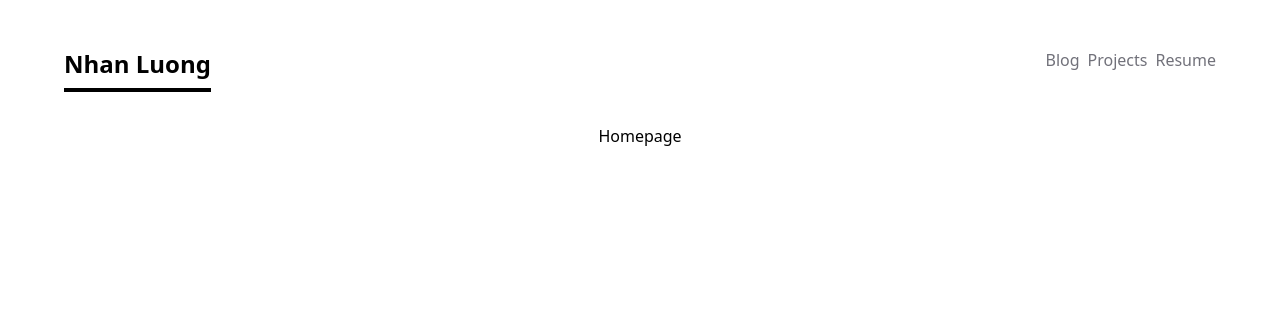
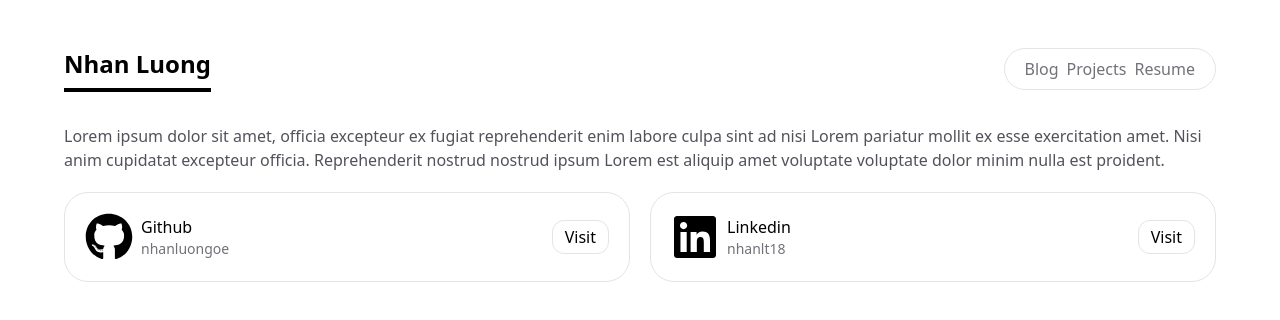
Before and after one commit to v-diepttn147/blog, a Next.js app: page / in a window 1280 px wide. Shown: the top 320 px of the page. Built offline with nearby package versions, Linux system fonts and the light colour scheme.

Commit message:
feat: add social cards

```diff
--- a/package.json
+++ b/package.json
@@ -20,6 +20,7 @@
     "postcss": "8.4.24",
     "react": "18.2.0",
     "react-dom": "18.2.0",
+    "react-icons": "^4.10.1",
     "remark": "^14.0.3",
     "remark-html": "^15.0.2",
     "tailwindcss": "3.3.2",
--- a/src/app/(routes)/globals.css
+++ b/src/app/(routes)/globals.css
@@ -2,12 +2,8 @@
 @tailwind components;
 @tailwind utilities;
 
-@layer comonents {
-  .text-primary {
-    @apply text-black;
-  }
-
-  .text-secondary {
-    @apply text-gray-500;
+@layer components {
+  .card {
+    @apply bg-white rounded-3xl border border-zinc-200 py-2 px-5;
   }
 }
--- a/src/app/(routes)/page.tsx
+++ b/src/app/(routes)/page.tsx
@@ -1,7 +1,37 @@
+import { FaGithub, FaLinkedin } from "react-icons/fa";
+import { SocialCard } from "../_common/components";
+
+const SOCIALS = {
+  github: "https://github.com/nhanluongoe",
+  linkedin: "https://www.linkedin.com/in/nhanlt18/",
+};
+
 export default function Home() {
   return (
     <main className="flex flex-col items-center justify-between">
-      <div>Homepage</div>
+      <p className="text-zinc-600 mb-5">
+        Lorem ipsum dolor sit amet, officia excepteur ex fugiat reprehenderit
+        enim labore culpa sint ad nisi Lorem pariatur mollit ex esse
+        exercitation amet. Nisi anim cupidatat excepteur officia. Reprehenderit
+        nostrud nostrud ipsum Lorem est aliquip amet voluptate voluptate dolor
+        minim nulla est proident.
+      </p>
+      <div className="w-full">
+        <div className="flex gap-x-5">
+          <SocialCard
+            title="Github"
+            desc="nhanluongoe"
+            icon={<FaGithub size="3em" />}
+            href={SOCIALS.github}
+          />
+          <SocialCard
+            title="Linkedin"
+            desc="nhanlt18"
+            icon={<FaLinkedin size="3em" />}
+            href={SOCIALS.linkedin}
+          />
+        </div>
+      </div>
     </main>
-  )
+  );
 }
--- /dev/null
+++ b/src/app/_common/components/SocialCard/index.tsx
@@ -0,0 +1,30 @@
+import Link from "next/link";
+import { ReactNode } from "react";
+
+interface ICardProps {
+  title: string;
+  desc: string;
+  icon?: ReactNode;
+  href?: string;
+}
+
+export default function SocialCard(props: ICardProps) {
+  const { title, desc, icon, href = "#" } = props;
+
+  return (
+    <div className="group border border-zinc-200 hover:shadow-lg transition flex justify-between items-center p-5 rounded-3xl w-full">
+      <div className="flex items-center">
+        <div className="pr-2 group-hover:scale-110 transition-transform">
+          {icon}
+        </div>
+        <div>
+          <p className="">{title}</p>
+          <p className="text-sm text-zinc-500">{desc}</p>
+        </div>
+      </div>
+      <button className="border border-zinc-200 rounded-xl px-3 py-1">
+        <Link href={href} target="_blank">Visit</Link>
+      </button>
+    </div>
+  );
+}
--- a/src/app/_common/components/index.ts
+++ b/src/app/_common/components/index.ts
@@ -1,2 +1,3 @@
-export { default as Header } from './Header';
-export { default as PostBody } from './PostBody';
+export { default as Header } from "./Header";
+export { default as PostBody } from "./PostBody";
+export { default as SocialCard } from "./SocialCard";
```
Also changed, not shown: 1 other file (tests, documents, lock files or other folders).
